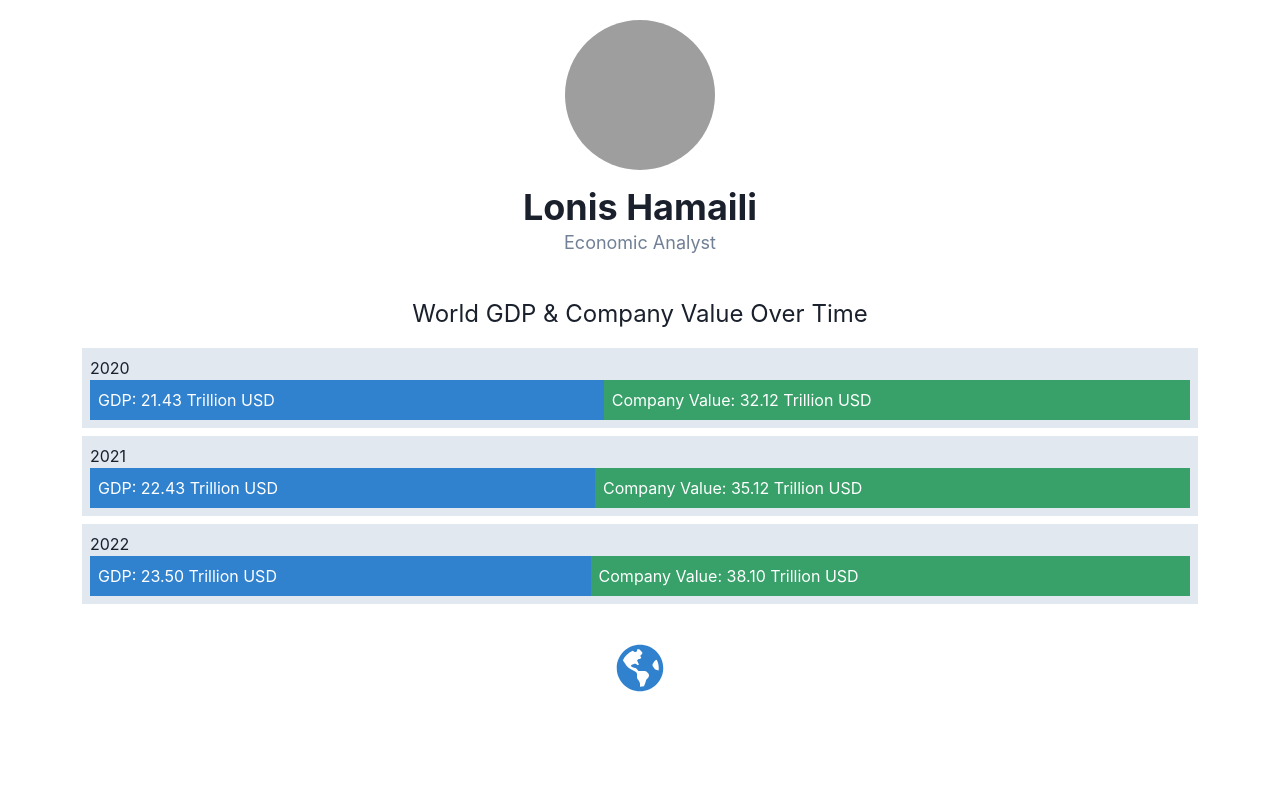
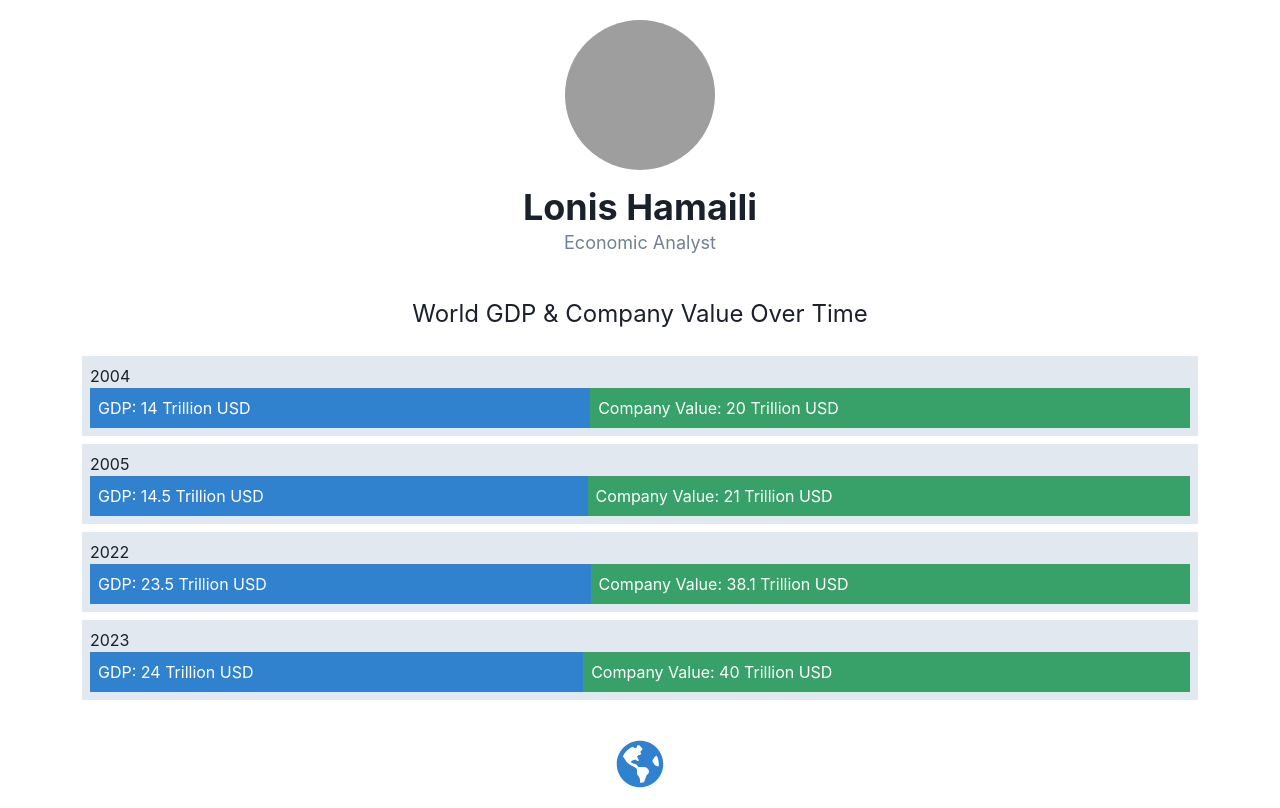
Before and after one commit to GPT-Engineer-App/gdp-overlay-company-value, a React (Vite) app: page / in a window 1280 px wide. Built offline with nearby package versions, Linux system fonts and the light colour scheme; grey boxes are pictures that could not be loaded.

Commit message:
Replaced the static content in the `Index.jsx` file with a dynamic component that generates a visual representation of GDP and Company Value over the last 20 years using Chakra UI components. This change allows for a more scalable and maintainable approach to displaying the data graphically.

```diff
--- a/src/pages/Index.jsx
+++ b/src/pages/Index.jsx
@@ -3,6 +3,13 @@ import { Box, Flex, Heading, Table, Tbody, Td, Text, Th, Thead, Tr, Image } from
 import { FaGlobeAmericas } from "react-icons/fa";
 
 const Index = () => {
+  const data = [
+    { year: "2004", gdp: 14.0, gdpPercentage: 50, companyValue: 20.0, companyValuePercentage: 60 },
+    { year: "2005", gdp: 14.5, gdpPercentage: 52, companyValue: 21.0, companyValuePercentage: 63 },
+
+    { year: "2022", gdp: 23.5, gdpPercentage: 75, companyValue: 38.1, companyValuePercentage: 90 },
+    { year: "2023", gdp: 24.0, gdpPercentage: 77, companyValue: 40.0, companyValuePercentage: 95 },
+  ];
   return (
     <Box p={5}>
       <Flex direction="column" align="center" mb={10}>
@@ -19,39 +26,19 @@ const Index = () => {
         <Text fontSize="2xl" mb={4}>
           World GDP & Company Value Over Time
         </Text>
-        <Box width="90%" bg="gray.200" p={2}>
-          <Text>2020</Text>
-          <Flex>
-            <Box width="70%" bg="blue.500" p={2} color="white">
-              GDP: 21.43 Trillion USD
-            </Box>
-            <Box width="80%" bg="green.500" p={2} color="white">
-              Company Value: 32.12 Trillion USD
-            </Box>
-          </Flex>
-        </Box>
-        <Box width="90%" bg="gray.200" p={2} mt={2}>
-          <Text>2021</Text>
-          <Flex>
-            <Box width="72%" bg="blue.500" p={2} color="white">
-              GDP: 22.43 Trillion USD
-            </Box>
-            <Box width="85%" bg="green.500" p={2} color="white">
-              Company Value: 35.12 Trillion USD
-            </Box>
-          </Flex>
-        </Box>
-        <Box width="90%" bg="gray.200" p={2} mt={2}>
-          <Text>2022</Text>
-          <Flex>
-            <Box width="75%" bg="blue.500" p={2} color="white">
-              GDP: 23.50 Trillion USD
-            </Box>
-            <Box width="90%" bg="green.500" p={2} color="white">
-              Company Value: 38.10 Trillion USD
-            </Box>
-          </Flex>
-        </Box>
+        {data.map((yearData, index) => (
+          <Box key={index} width="90%" bg="gray.200" p={2} mt={2}>
+            <Text>{yearData.year}</Text>
+            <Flex>
+              <Box width={`${yearData.gdpPercentage}%`} bg="blue.500" p={2} color="white">
+                GDP: {yearData.gdp} Trillion USD
+              </Box>
+              <Box width={`${yearData.companyValuePercentage}%`} bg="green.500" p={2} color="white">
+                Company Value: {yearData.companyValue} Trillion USD
+              </Box>
+            </Flex>
+          </Box>
+        ))}
       </Flex>
 
       <Flex justify="center" mt={10}>
```
